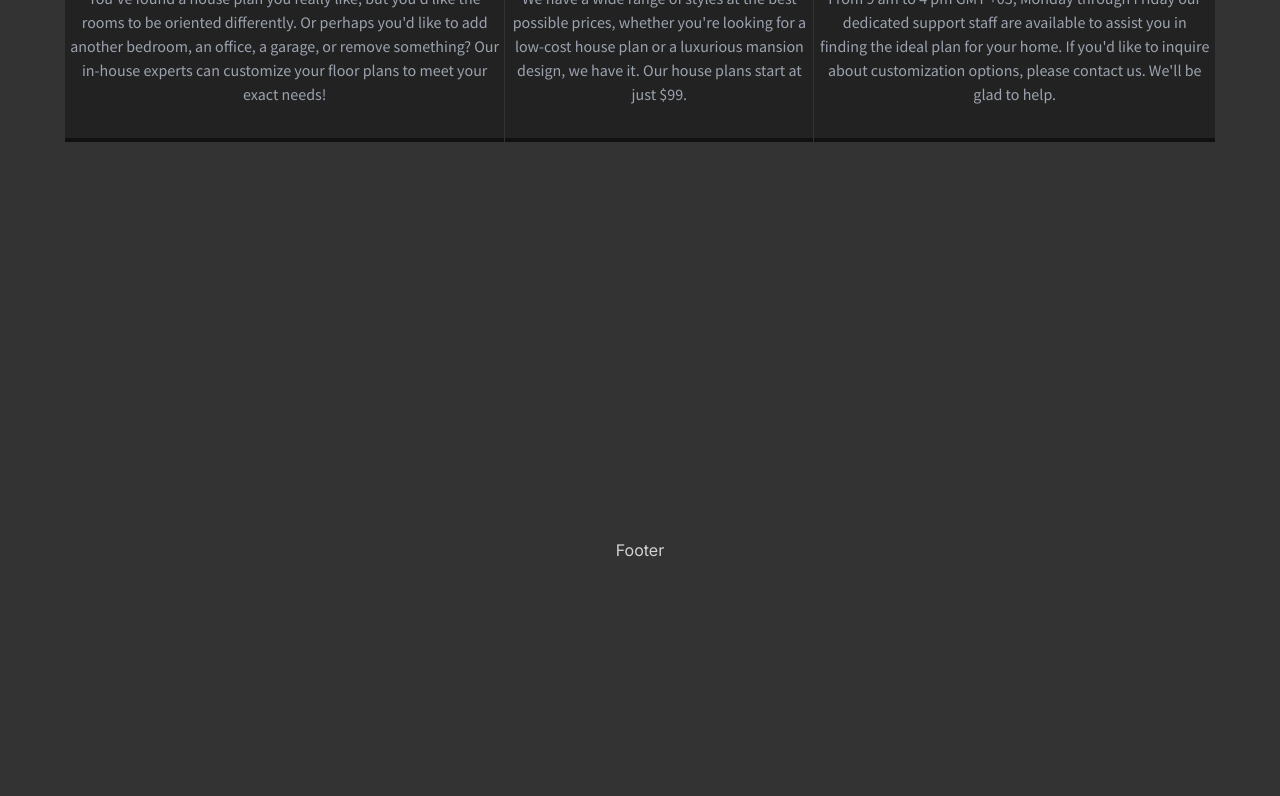
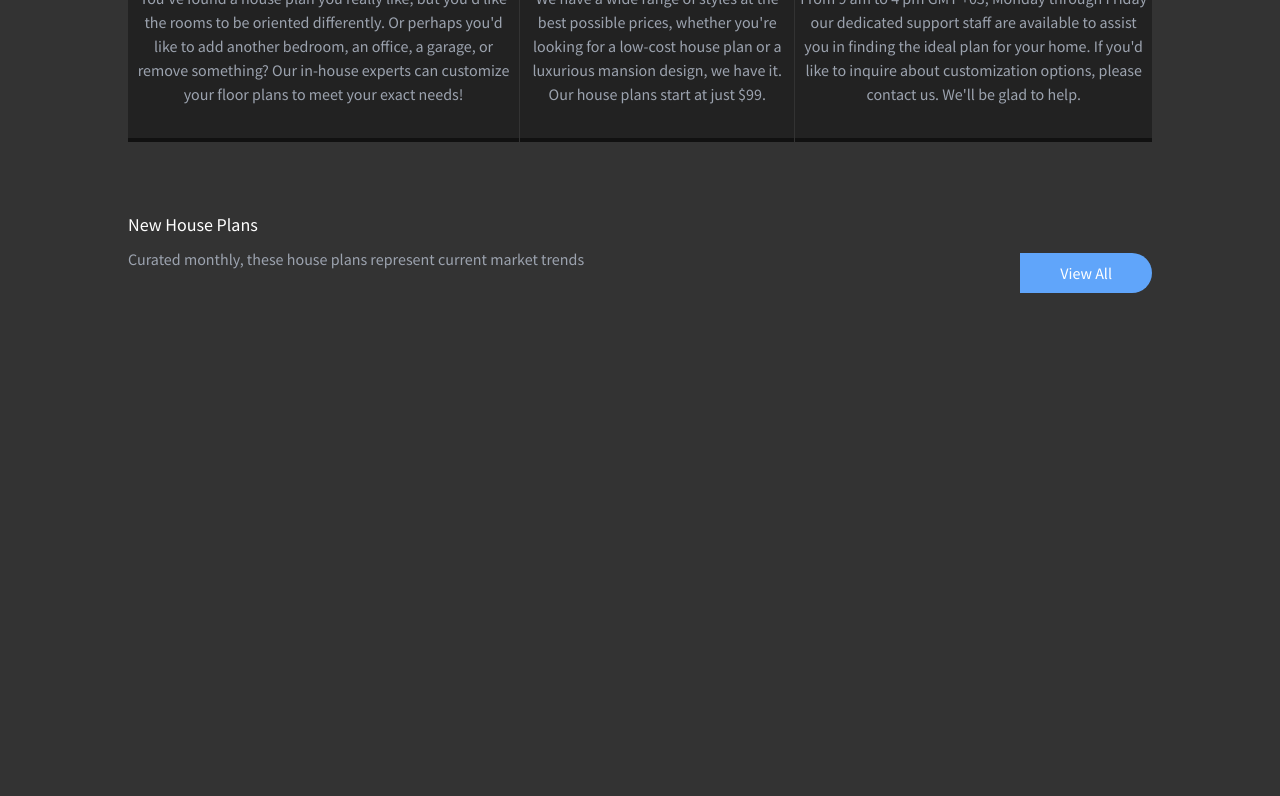
Before and after one commit to cleverAkanimoh/architecture, a React (Create React App) app: page / in a window 1280 px wide. Shown: the part 754-1550 px from the top of the page. Built offline with nearby package versions, Linux system fonts and the light colour scheme; a web font is replaced by a local one.

Commit message:
modified 3 files

```diff
--- a/src/Components/home/ImageArea.tsx
+++ b/src/Components/home/ImageArea.tsx
@@ -2,13 +2,17 @@ import { ImageAreaProps } from "../../ts/customTypes";
 
 export default function BoxContainer({ src, title, ...rest }: ImageAreaProps) {
     return (
-        <div {...rest} className="w-full border-b border-b-black">
-            <div className="flex items-center justify-center bg-black py-2">
-                <img src={src} alt={title} className="w-12 mr-2" />
+        <div {...rest} className="w-full h-[30vw] relative items-center justify-center">
+
+            <img
+              src={src}
+              alt={"title"}
+              className="w-full h-full hover:scale-[1.1] transition-all duration-200"
+            />
+
+            <div className="absolute rounded-l-full bottom-0 right-0 py-1 px-3 bg-gray-900 text-white font-sans">
+              <p>{title}</p>
             </div>
-            <div className="py-8 px-1 bg-gray-semi">
-                <p>{title}</p>
-            </div>
-        </div>
+          </div>
     )
 }
--- a/src/Pages/Home.tsx
+++ b/src/Pages/Home.tsx
@@ -1,5 +1,5 @@
 import BoxContainer from "../Components/home/BoxContainer";
-// import ImageArea from "../Components/home/ImageArea";
+import ImageArea from "../Components/home/ImageArea";
 import WelcomeComp from "../Components/home/WelcomeComp";
 import useWindowTitle from "../hooks/useWindowTitle";
 import defaultImage from "../assets/images/defaultimage.jpg";
@@ -10,22 +10,9 @@ export default function Home() {
 
   return (
     <section className="general-flex">
-      {/* <ImageArea src={defaultImage} title="title here..." /> */}
-
       <Link to={".."} className="hidden sm2:block">
         <div className="overflow-hidden">
-          <div className="w-full h-[30vw] relative items-center justify-center">
-
-            <img
-              src={defaultImage}
-              alt={"title"}
-              className="w-full h-full hover:scale-[1.1] transition-all duration-200"
-            />
-
-            <div className="absolute rounded-l-full bottom-0 right-0 py-1 px-3 bg-gray-900 text-white font-sans">
-              <p>{"Modern home plan - ID 24606"}</p>
-            </div>
-          </div>
+          <ImageArea src={defaultImage} title="Modern home plan - ID 24606" />
         </div>
       </Link>
 
@@ -54,6 +41,24 @@ export default function Home() {
           desc="From 9 am to 4 pm GMT +03, Monday through Friday our dedicated support staff are available to assist you in finding the ideal plan for your home. If you'd like to inquire about customization options, please contact us. We'll be glad to help."
         />
       </div>
+
+      <div className="w-full h-[230px] my-4 flex flex-col md:flex-row items-center text-left justify-center md:justify-between">
+        <aside className="h-[140px]">
+          <h1 className="text-[1.3rem]">new house plans</h1>
+          <p>
+            Curated monthly, these house plans represent current market trends
+          </p>
+        </aside>
+
+        <div className="w-fit flex self-end md:self-center">
+          <Link
+            to={"view all"}
+            className=" bg-blue-400 text-white rounded-r-full py-2 px-10"
+          >
+            View All
+          </Link>
+        </div>
+      </div>
     </section>
   );
 }
--- a/src/index.css
+++ b/src/index.css
@@ -121,7 +121,7 @@
      */
 
     .general-flex {
-        @apply min-h-screen w-[90%] min-w-[300px] max-w-[1150px] flex flex-col items-center text-gray-400 text-center
+        @apply w-[80%] min-w-[300px] max-w-[1150px] flex flex-col items-center text-gray-400 text-center
     }
 
     /* Home Page */
```
